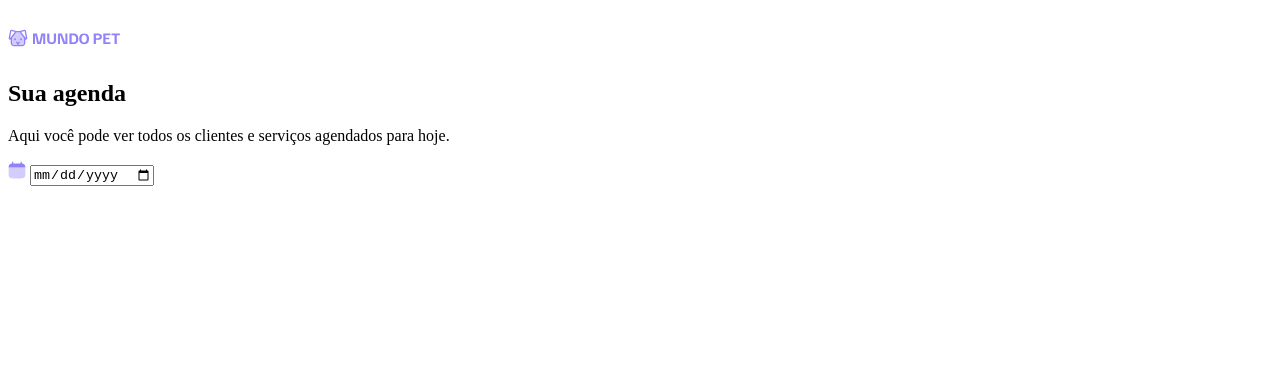
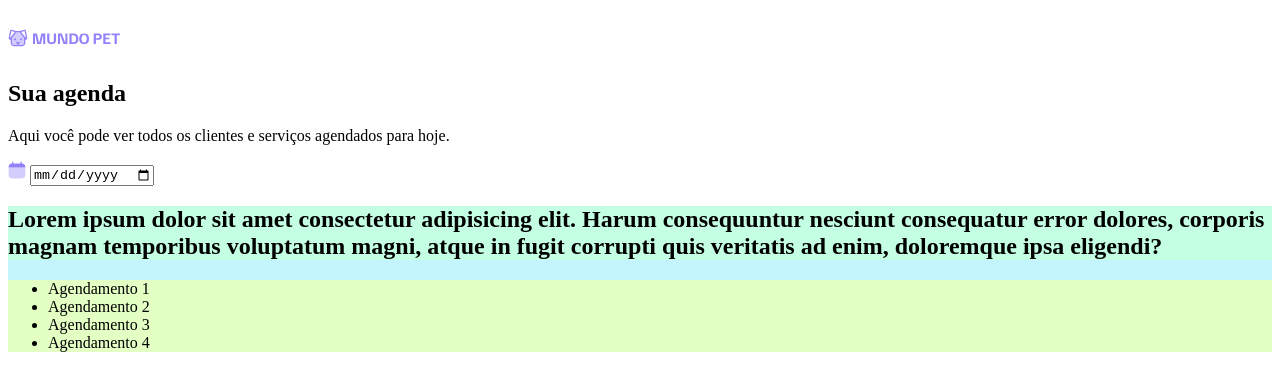
Before and after one commit to pixwell/curso-fullstack, a website: page index.html in a window 1280 px wide. Drawn offline with Linux system fonts and the light colour scheme.

Commit message:
Marcação HTML dos agendamentos

```diff
--- a/index.html
+++ b/index.html
@@ -56,6 +56,7 @@
       <h1 class="my-0"><a href="/"><img width="113" height="24" src="./images/logo-mundo-pet.svg" alt="Logo mundo Pet"></a></h1>
     </header>
 
+    <!-- Header do site -->
     <div class="container md:flex md:items-center md:justify-between">
 
       <div class="mb-4">
@@ -68,6 +69,20 @@
         <input type="date" name="input-calendar" id="input-calendar" class="input-calendar">
       </div>
 
+    </div><!-- /Header do site -->
+
+    <div class="container">
+      <section class="periodo box5">
+        <header class="periodo-header box6">
+          <h2 class="title">Lorem ipsum dolor sit amet consectetur adipisicing elit. Harum consequuntur nesciunt consequatur error dolores, corporis magnam temporibus voluptatum magni, atque in fugit corrupti quis veritatis ad enim, doloremque ipsa eligendi?</h2>
+        </header>
+        <ul class="agendamentos box7">
+          <li>Agendamento 1</li>
+          <li>Agendamento 2</li>
+          <li>Agendamento 3</li>
+          <li>Agendamento 4</li>
+        </ul>
+      </section>
     </div>
 
     <script type="module" src="js/main.js"></script>
```
